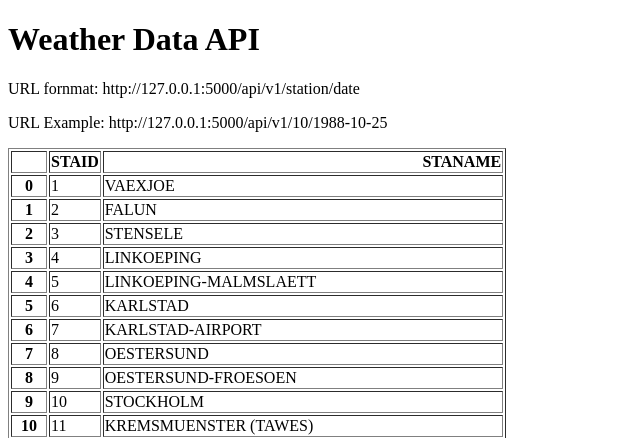
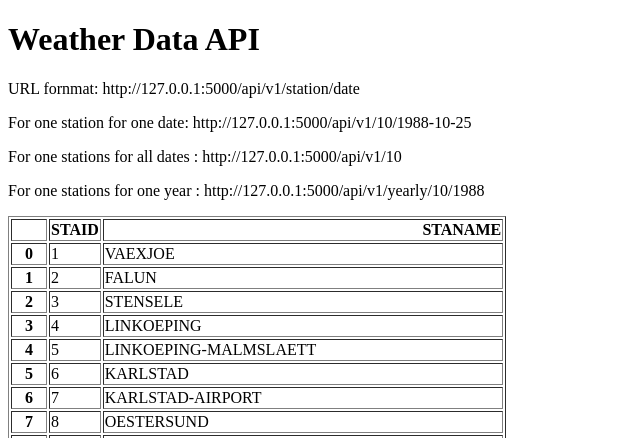
Before and after one commit to JEETDESAI25/weather-api, a Flask app: page / in a window 1280 px wide. Shown: the top 438 px of the page, without its empty margins (0-640 px from the left). Run offline with Flask 2, Linux system fonts and the light colour scheme.

Commit message:
Added url endpoints for yearly and all data

```diff
--- a/main.py
+++ b/main.py
@@ -4,7 +4,7 @@ import pandas as pd
 app = Flask(__name__)
 
 stations = pd.read_csv("data_small/stations.txt", skiprows=17)
-stations = stations[["STAID","STANAME                                 "]]
+stations = stations[["STAID", "STANAME                                 "]]
 
 
 @app.route("/")
@@ -15,12 +15,26 @@ def home():
 @app.route("/api/v1/<station>/<date>")
 def about(station, date):
     filename = "data_small/TG_STAID" + str(station).zfill(6) + ".txt"
+    df = pd.read_csv(filename, skiprows=20, parse_dates=["    DATE"])
+    temperature = df.loc[df["    DATE"] == date]["   TG"].squeeze() / 10
+    return {"station": station, "date": date, "temperature": temperature}
 
+
+@app.route("/api/v1/<station>")
+def all_data(station):
+    filename = "data_small/TG_STAID" + str(station).zfill(6) + ".txt"
     df = pd.read_csv(filename, skiprows=20, parse_dates=["    DATE"])
+    result = df.to_dict(orient="records")
+    return result
 
-    temperature = df.loc[df["    DATE"] == date]["   TG"].squeeze() / 10
+@app.route("/api/v1/yearly/<station>/<year>")
+def yearly(station, year):
+    filename = "data_small/TG_STAID" + str(station).zfill(6) + ".txt"
+    df = pd.read_csv(filename, skiprows=20)
+    df["    DATE"] = df["    DATE"].astype(str)
+    result = df[df["    DATE"].str.startswith(str(year))].to_dict(orient="records")
+    return result
 
-    return {"station": station, "date": date, "temperature": temperature}
 
 
 if __name__ == "__main__":
--- a/templates/home.html
+++ b/templates/home.html
@@ -9,7 +9,11 @@
   <body>
     <h1>Weather Data API</h1>
     <p>URL fornmat: http://127.0.0.1:5000/api/v1/station/date</p>
-    <p>URL Example: http://127.0.0.1:5000/api/v1/10/1988-10-25</p>
+    <p>
+      For one station for one date: http://127.0.0.1:5000/api/v1/10/1988-10-25
+    </p>
+    <p>For one stations for all dates : http://127.0.0.1:5000/api/v1/10</p>
+    <p>For one stations for one year : http://127.0.0.1:5000/api/v1/yearly/10/1988</p>
     <p>{{data|safe}}</p>
   </body>
 </html>
```
